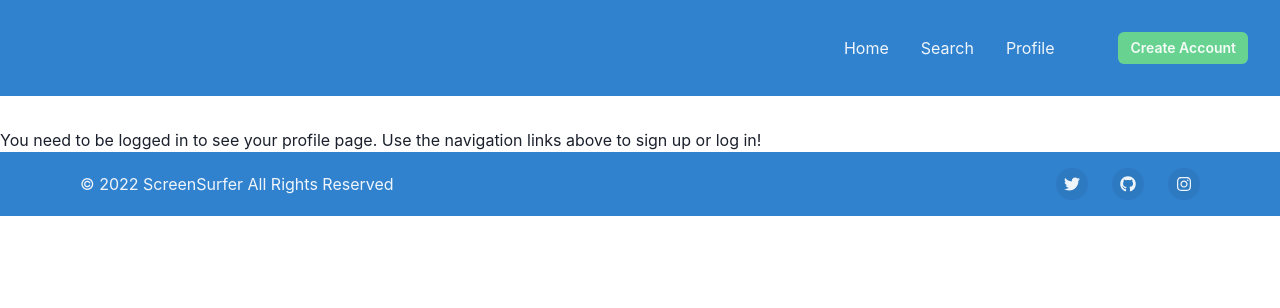
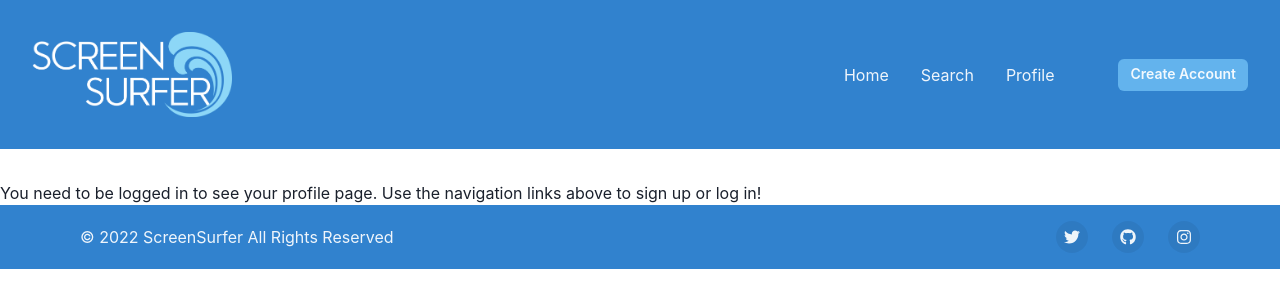
Before and after one commit to brbates86/ScreenSurfer, a React (Create React App) app in the folder client/: page /profiles/1 in a window 1280 px wide. Shown: the top 308 px of the page. Built offline with nearby package versions, Linux system fonts and the light colour scheme; no server answers.

Commit message:
add logo to header component

```diff
--- a/client/public/index.html
+++ b/client/public/index.html
@@ -26,7 +26,7 @@
     -->
     <link rel="preconnect" href="https://fonts.gstatic.com" />
     <link href="https://fonts.googleapis.com/css2?family=JetBrains+Mono:ital,wght@0,400;0,700;1,400&family=Open+Sans:wght@400;700&display=swap" rel="stylesheet" />
-    <title>MyMovieTracker</title>
+    <title>ScreenSurfer</title>
   </head>
   <body>
     <noscript>You need to enable JavaScript to run this app.</noscript>
--- a/client/src/components/Header/index.js
+++ b/client/src/components/Header/index.js
@@ -1,8 +1,9 @@
 import React from 'react';
 import { Link } from 'react-router-dom';
 import { Box, Flex, Text, Button } from "@chakra-ui/react"
+import { Image } from '@chakra-ui/react'
 // import Auth from '../../utils/auth';
-// import Logo from "./public/logo.png";
+// import Logo from "../../Logo/screensurferlogo.png"
 // import { CloseIcon, MenuIcon } from ".../Icons"
 
 const MenuItems = (props) => {
@@ -37,8 +38,9 @@ const Header = (props) => {
       {...props}
     >
       <Flex align="center">
+      <Image src="/screensurferlogo.png" w={200} alt="logo-image"/>
+      </Flex>
 
-      </Flex>
 
       <Box display={{ base: "block", md: "none" }} onClick={toggleMenu}>
 
@@ -63,10 +65,10 @@ const Header = (props) => {
               size="sm"
               rounded="md"
               color={["red.900", "red.950", "red.400", "whiteAlpha.900"]}
-              bg={["whiteAlpha.500", "whiteAlpha.900", "whiteAlpha.900", "green.300"]}
+              bg={["whiteAlpha.500", "whiteAlpha.900", "whiteAlpha.900", "blue.300"]}
               _hover={{
                 bg: [
-                  "red.400",
+                  "green.400",
                   "primary.500",
                   "primary.600",
                   "primary.600",
```
Also changed, not shown: client/public/screensurferlogo.png (added).
